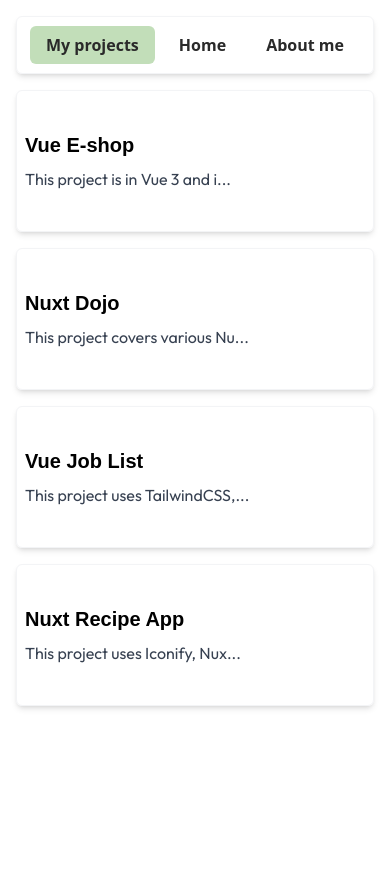
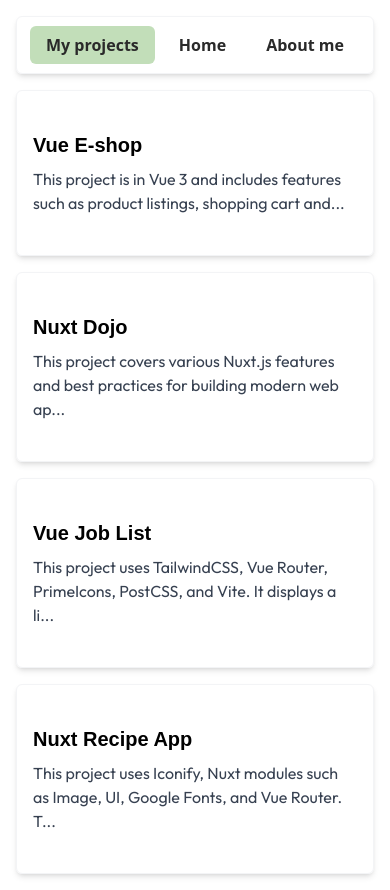
Before and after one commit to MichelleH17/portfolio-app-michaela, a Nuxt app: page /projects in a window 390 px wide. Before the commit the page ends 844 px from the top, so only its background shows below. Built offline with nearby package versions, Linux system fonts and the light colour scheme; a web font is replaced by a local one.

Commit message:
fix: increase description truncation limit in ProjectCard component

```diff
--- a/components/ProjectCard.vue
+++ b/components/ProjectCard.vue
@@ -1,6 +1,6 @@
 <template>
-  <div class="hover:border-custom_green hover:bg-custom_gray hover:shadow-custom_darker_green border border-gray-100 shadow-md rounded-md px-2 md:px-4 py-4 md:py-8">
-    <NuxtLink :to="`/project/${project.id}`" class="px-4 py-2 rounded-md whitespace-nowrap">
+  <div class="hover:border-custom_green hover:bg-custom_gray hover:shadow-custom_darker_green border border-gray-100 shadow-md rounded-md p-4 md:py-8">
+    <NuxtLink :to="`/project/${project.id}`" class="px-4 py-2 rounded-md">
       <h3 class="text-xl font-semibold mb-2 font-Ovo">{{ project.title }}</h3>
       <p class="text-gray-700 font-Outfit">{{ truncateDescription(project.description) }}</p>
     </NuxtLink>
@@ -12,7 +12,7 @@
     project: IProject
   }>()
   const truncateDescription = (description: string) => {
-    return description.length > 30 ? `${description.slice(0, 30)}...` : description
+    return description.length > 90 ? `${description.slice(0, 90)}...` : description
   }
 </script>
 
```
